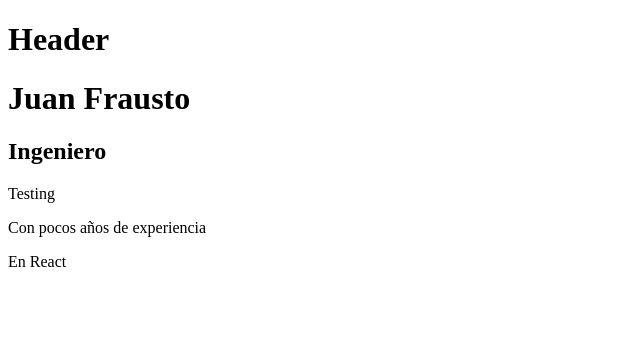
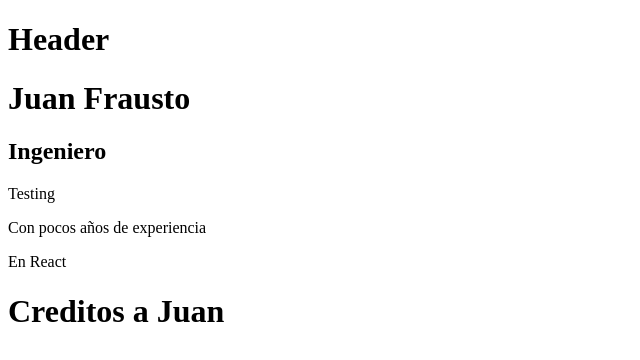
Before and after one commit to Juanfr97/MiPaginaWeb, a plain HTML site: page index.html in a window 1280 px wide. Shown: the whole page, without its empty margins (0-640 px from the left). Drawn offline with Linux system fonts and the light colour scheme.

Commit message:
Agregando footer

```diff
--- a/index.html
+++ b/index.html
@@ -17,5 +17,9 @@
     <p>Con pocos años de experiencia</p>
 
     <p>En React</p>
+
+    <footer>
+        <h1>Creditos a Juan</h1>
+    </footer>
 </body>
 </html>
```
